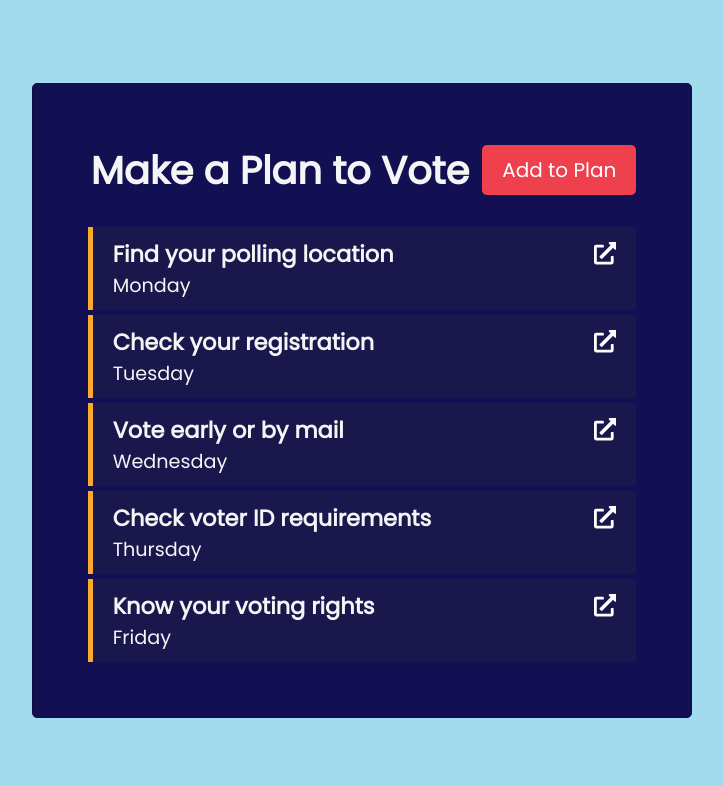
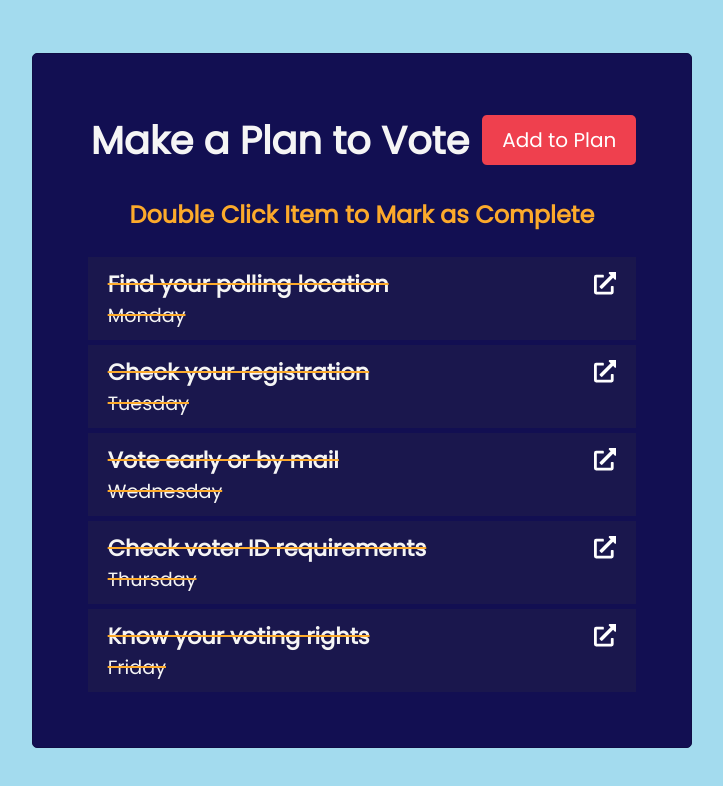
Before and after one commit to aliapirruccello/make-a-plan-to-vote, a React (Create React App) app: page / in a window 1280 px wide. Shown: the top 786 px of the page, without its empty margins (278-1001 px from the left). Built offline with nearby package versions, Linux system fonts and the light colour scheme; data requests are answered from the project's data file.

Commit message:
added instructions

```diff
--- a/src/App.js
+++ b/src/App.js
@@ -1,5 +1,6 @@
 import { useState, useEffect } from 'react'
 import Header from './components/Header'
+import Instructions from './components/Instructions'
 import Tasks from './components/Tasks'
 import AddTask from './components/AddTask'
 
@@ -9,32 +10,32 @@ const App = () => {
     {
     "id": 1,
     "text": "Find your polling location",
-    "reminder": true,
+    "reminder": false,
     "link":"https://www.usa.gov/election-day#item-37327"
   },
   {
     "id": 2,
     "text": "Check your registration",
-    "reminder": true,
+    "reminder": false,
     "link": "https://vote.gov/"
   },
   {
     "id": 3,
     "text": "Vote early or by mail",
-    "reminder": true,
+    "reminder": false,
     "link": "https://www.nass.org/can-i-vote/absentee-early-voting"
   },
   {
     "id": 4,
     "text": "Check voter ID requirements",
-    "reminder": true,
+    "reminder": false,
     "link": "https://www.usa.gov/voter-id"
   },
   {
     "id": 5,
     "text": "Know your voting rights",
 
-    "reminder": true,
+    "reminder": false,
     "link": "https://www.aclu.org/know-your-rights/voting-rights"
   }
 ])
@@ -80,6 +81,7 @@ const addTask = (task) => {
      onAdd={() => setShowAddTask(!showAddTask)}
      showAdd={showAddTask}
      />
+     <Instructions />
      {showAddTask && <AddTask onAdd={addTask}/>}
      {tasks.length > 0 ? (
      <Tasks tasks={tasks}
--- a/src/components/AddTask.js
+++ b/src/components/AddTask.js
@@ -51,12 +51,12 @@ const AddTask = ({ onAdd }) => {
 </div> */}
 
         <div className='form-control form-control-check'>
-            <label>Mark as incomplete (double click task when complete)</label>
-            <input
+            <label></label>
+            {/* <input
             type="checkbox"
             checked={reminder}
             value={reminder}
-            onChange={(e) => setReminder(e.currentTarget.checked)} />
+            onChange={(e) => setReminder(e.currentTarget.checked)} /> */}
         </div>
         <input type="submit" value='Save Additional Plan' className="btn btn-block" alt="submit button to input new task in your voting plan">
 
--- a/src/components/Header.js
+++ b/src/components/Header.js
@@ -6,6 +6,8 @@ const Header = ({ title, onAdd, showAdd }) => {
   return (
     <header className='header'>
         <h1>{ title }</h1>
+
+
         <Button
         color={showAdd ? 'red' : 'black'}
         text={showAdd ? 'Close' : 'Add to Plan'}
--- /dev/null
+++ b/src/components/Instructions.js
@@ -0,0 +1,27 @@
+import PropTypes from 'prop-types'
+
+const Instructions = ({ instructions }) => {
+
+    return (
+      <header className='instructions'>
+
+          <h2>{ instructions }</h2>
+      </header>
+
+
+    )
+  }
+
+ Instructions.defaultProps = {
+      instructions: 'Double Click Item to Mark as Complete',
+
+  }
+ Instructions.propTypes = {
+      instructions: PropTypes.string.isRequired,
+
+  }
+
+
+
+
+export default Instructions
--- a/src/index.css
+++ b/src/index.css
@@ -68,6 +68,16 @@ body {
   margin-bottom: 20px;
 }
 
+.instructions {
+  color:rgb(252, 170, 43);
+  font-size:medium;
+  display: flex;
+  align-items: center;
+  justify-content: center;
+  flex-direction: column;
+  padding-bottom: 20px;
+}
+
 .btn {
   display: inline-block;
   background: rgb(239, 64, 78);
@@ -103,7 +113,9 @@ body {
 }
 
 .task.reminder {
-  border-left: 5px solid rgb(252, 170, 43);
+  /* border-left: 5px solid rgb(252, 170, 43); */
+  text-decoration: line-through 2px rgb(252, 170, 43) ;
+
 }
 
 .task h3 {
```
